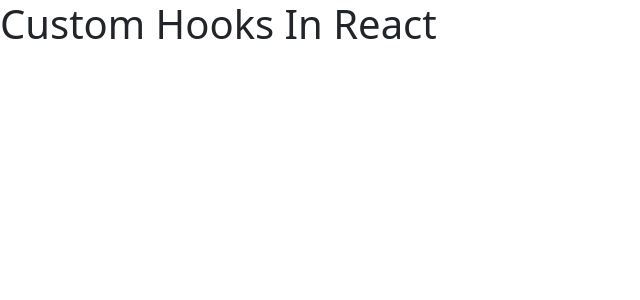
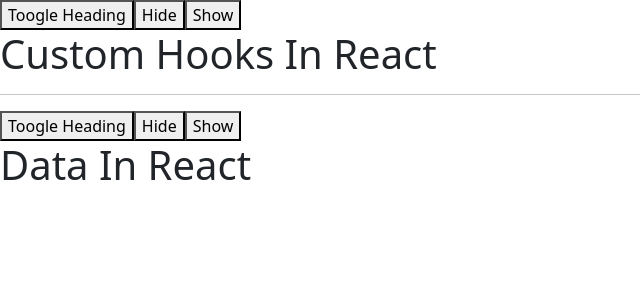
Before and after one commit to MAnwarulhaq/my-react-app, a React (Create React App) app: page / in a window 1280 px wide. Shown: the top 300 px of the page, without its empty margins (0-640 px from the left). Built offline with nearby package versions, Linux system fonts and the light colour scheme.

Commit message:
Toggle funtion in custom hook

```diff
--- a/src/CustomHooks/CustomHook.jsx
+++ b/src/CustomHooks/CustomHook.jsx
@@ -1,9 +1,26 @@
 import React from 'react'
+import useToggle from "./useToggle"
 
 const CustomHook = () => {
+    const [value,toggleValue]=useToggle(true)
+    const [data,setData]=useToggle(true)
+    console.log(value)
   return (
     <div>
-        <h1>Custom Hooks In React</h1>
+        <button onClick={toggleValue}>Toogle Heading</button>
+        <button onClick={()=>toggleValue(false)}>Hide</button>
+        <button onClick={()=>toggleValue(true)}>Show</button>
+        {
+            value? <h1>Custom Hooks In React</h1>: null
+        }
+        <hr />
+         <button onClick={setData}>Toogle Heading</button>
+        <button onClick={()=>setData(false)}>Hide</button>
+        <button onClick={()=>setData(true)}>Show</button>
+        {
+            data? <h1>Data In React</h1>: null
+        }
+
     </div>
   )
 }
--- a/src/CustomHooks/useToggle.jsx
+++ b/src/CustomHooks/useToggle.jsx
@@ -5,14 +5,14 @@
 const useToggle = (defaultval) => {
  const [value,setValue]=useState(defaultval)
 function toggleValue(val){
-  if(val!="bolean"){
+  if(typeof val!="boolean"){
     setValue(!value)
   }
   else{
     setValue(val)
   }
 }
-  return (value,toggleValue)
+  return [value,toggleValue]
 
 }
 
```
